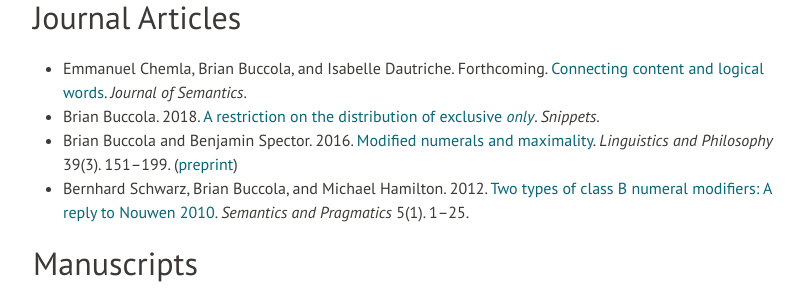
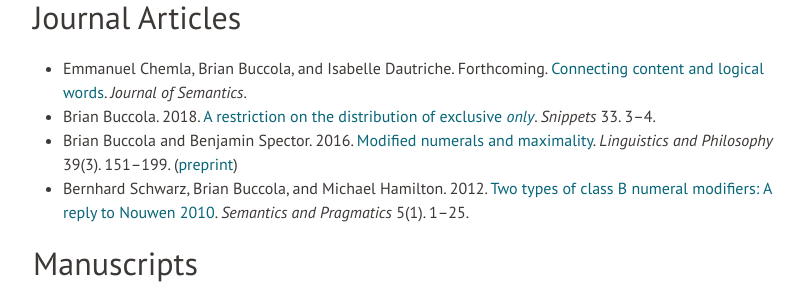
Before and after one commit to brianbuccola/brianbuccola.github.io, a Jekyll site: the page built from work.md, in a window 1280 px wide. Shown: the part 204-504 px from the top of the page, without its empty margins (237-1042 px from the left). Built offline with Jekyll 4.4.1, drawn with Linux system fonts in a browser that asks for light colours; some web fonts are replaced.

Commit message:
Add Snippets volume and page numbers

```diff
--- a/work.md
+++ b/work.md
@@ -13,7 +13,7 @@
 ## Journal Articles
 
 - Emmanuel Chemla, Brian Buccola, and Isabelle Dautriche. Forthcoming. [Connecting content and logical words][connecting-sa]. *Journal of Semantics*.
-- Brian Buccola. 2018. [A restriction on the distribution of exclusive *only*][only-snippet]. *Snippets*.
+- Brian Buccola. 2018. [A restriction on the distribution of exclusive *only*][only-snippet]. *Snippets* 33. 3--4.
 - Brian Buccola and Benjamin Spector. 2016. [Modified numerals and maximality][mod-num-max-doi]. *Linguistics and Philosophy* 39(3). 151--199. ([preprint][mod-num-max-lb])
 - Bernhard Schwarz, Brian Buccola, and Michael Hamilton. 2012. [Two types of class B numeral modifiers: A reply to Nouwen 2010][reply-to-nouwen-sp]. *Semantics and Pragmatics* 5(1). 1--25.
 
```
